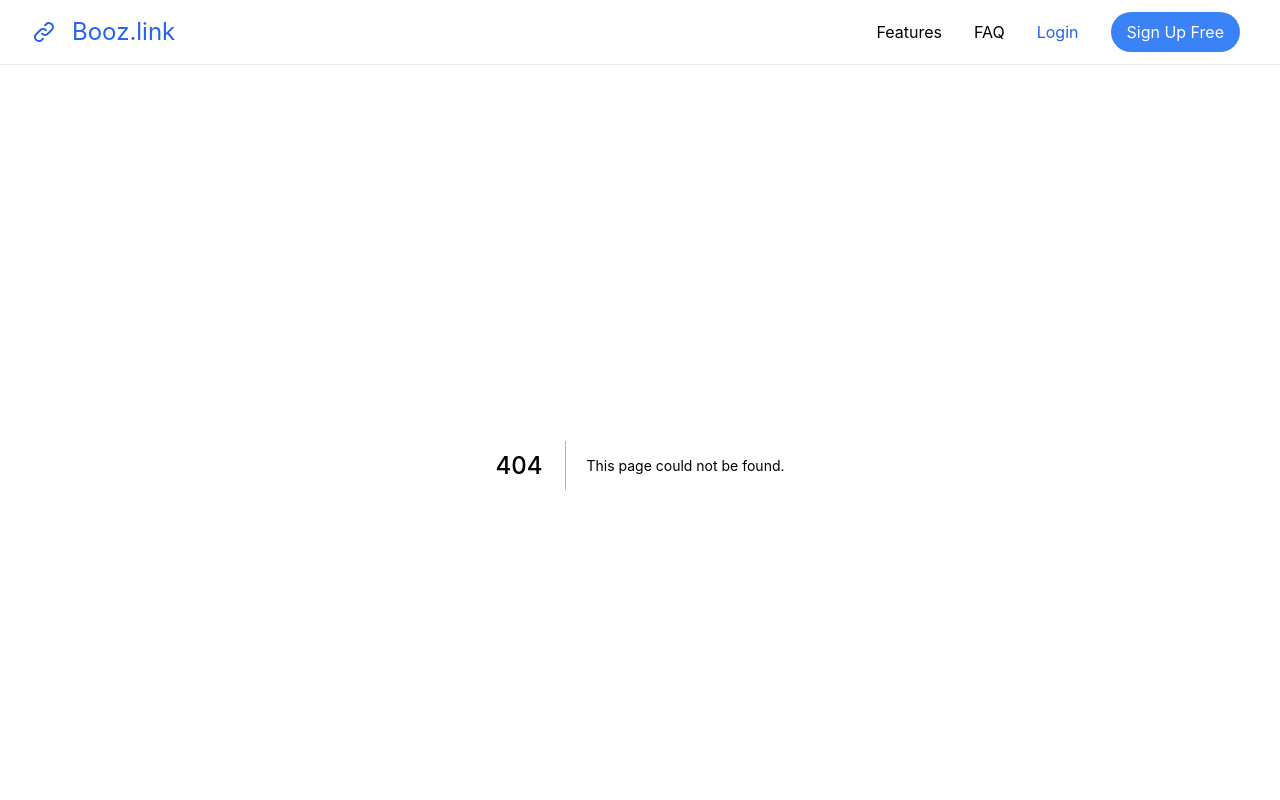
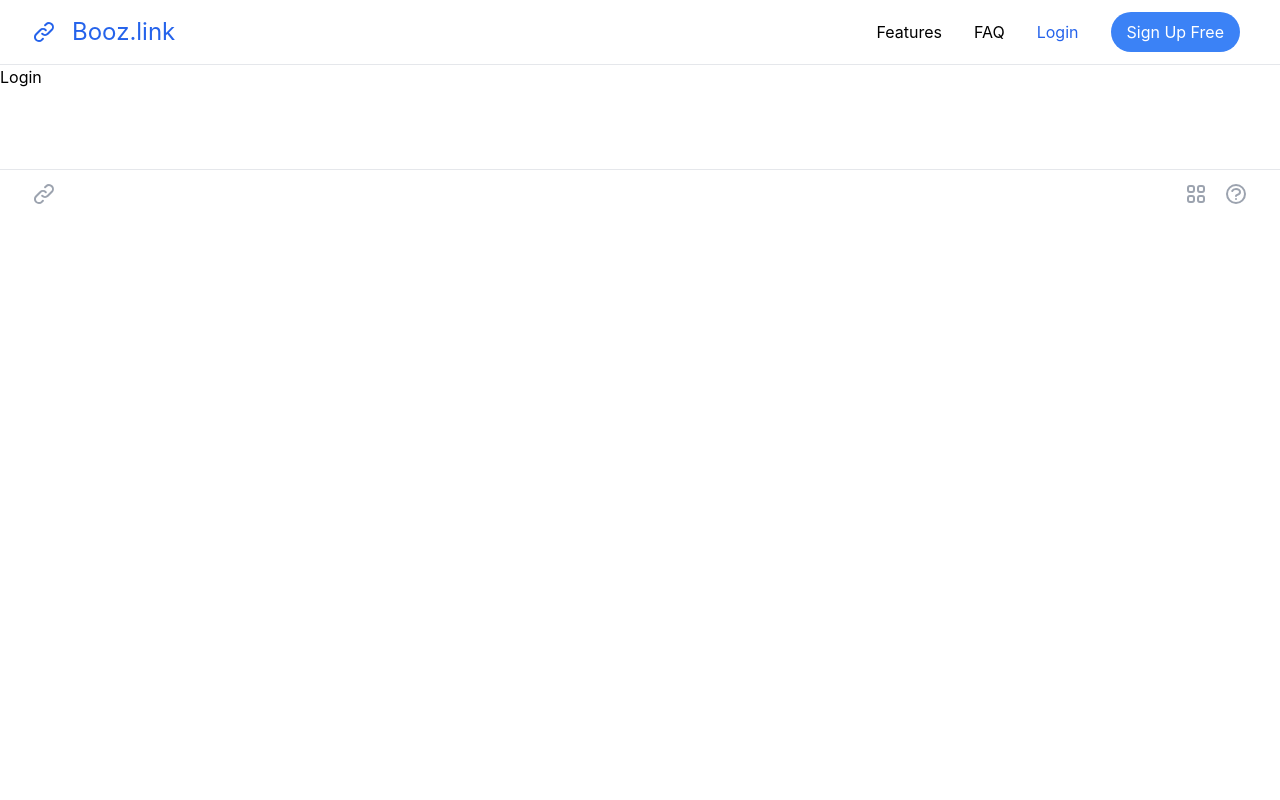
Before and after one commit to go367it/booz-link, a Next.js app: page /login in a window 1280 px wide. Before the commit this address had no page. Shown: the top 800 px of the page. Built offline with nearby package versions, Linux system fonts and the light colour scheme.

Commit message:
added login page

```diff
--- a/components/Navbar/Navbar.js
+++ b/components/Navbar/Navbar.js
@@ -2,7 +2,7 @@ import React from "react";
 import { MenuIcon } from "@heroicons/react/outline";
 import { LinkIcon } from "@heroicons/react/outline";
 import Fade from 'react-reveal/Fade';
-
+import Link from 'next/link'
 
 const Navbar = () => {
   // for hiding the mobile menu
@@ -24,7 +24,9 @@ const Navbar = () => {
           <div className="secondary hidden md:flex items-center gap-8">
             <a>Features</a>
             <a>FAQ</a>
+            <Link href='/login'>
             <a className=" text-blue-600">Login</a>
+            </Link>
 
             <button
               className="bg-blue-500 py-2 px-4 rounded-full mr-10 text-white
--- /dev/null
+++ b/pages/login/index.js
@@ -0,0 +1,9 @@
+import React from 'react'
+
+const Login = () => {
+  return (
+    <div>Login</div>
+  )
+}
+
+export default Login
```
